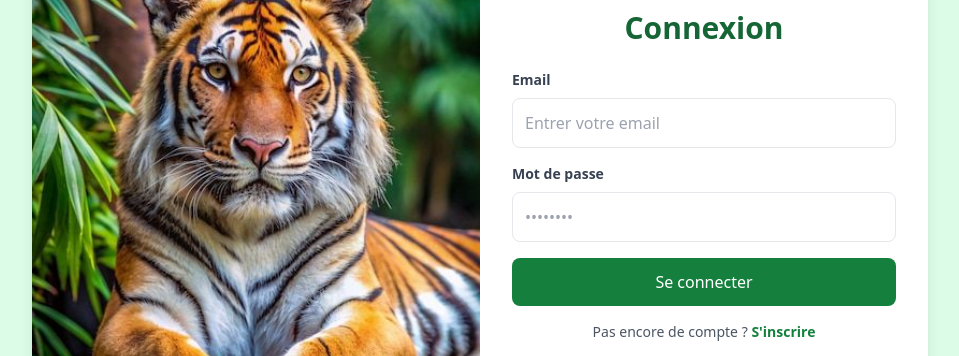
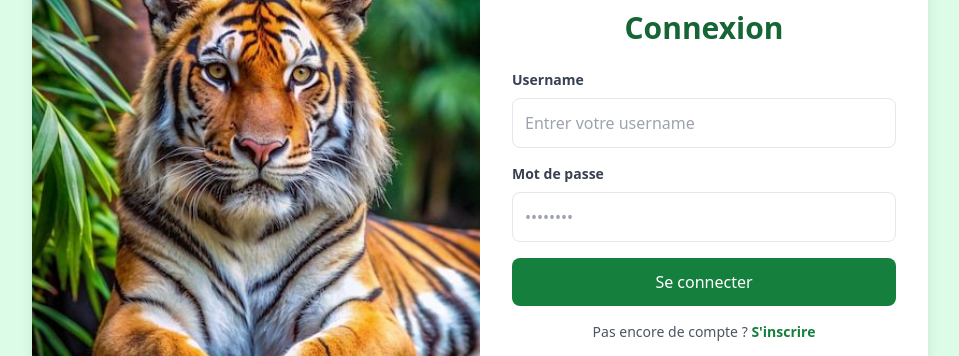
Before and after one commit to jeromegsa/Zoo_project, a React (Vite) app in the folder zoo_front/: page / in a window 1280 px wide. Shown: the part 224-580 px from the top of the page, without its empty margins (160-1119 px from the left). Built offline with nearby package versions, Linux system fonts and the light colour scheme; no server answers.

Commit message:
connection depuis le frontend reçu

```diff
--- a/zoo_front/src/App.jsx
+++ b/zoo_front/src/App.jsx
@@ -2,23 +2,7 @@ import { useEffect, useState } from "react";
 import api from "./api/axios";
 import LoginPage from "./pages/login";
 function App() {
-  const [users, setUsers] = useState([]);
 
-  useEffect(() => {
-    const token = localStorage.getItem("token"); // Récupérer le token stocké
-
-    api.get("/users/", {
-      headers: {
-        Authorization: `Bearer ${token}`,
-      },
-    })
-      .then((response) => {
-        setUsers(response.data);
-      })
-      .catch((error) => {
-        console.error("Erreur lors de la récupération des utilisateurs:", error);
-      });
-  }, []);
 
   return (
     <div>
--- /dev/null
+++ b/zoo_front/src/api/auth.js
@@ -0,0 +1,30 @@
+import api from "./axios"
+
+const API_URL=  import.meta.env.VITE_API_URL || "http://127.0.0.1:8000"
+
+export const login = async (username, password) => {
+    try {
+      const formData = new URLSearchParams();
+      formData.append("username", username);
+      formData.append("password", password);
+
+      const response = await api.post(API_URL+"/login", formData, {
+        headers: {
+          "Content-Type": "application/x-www-form-urlencoded",
+        },
+      });
+
+      if (response.data.access_token) {
+        console.log(response.data.access_token);
+
+        return { success: true, token: response.data.access_token };
+      } else {
+        return { success: false, message: "Token non reçu" };
+      }
+    } catch (error) {
+      return {
+        success: false,
+        message: error.response?.data?.message || "Erreur de connexion",
+      };
+    }
+  };
--- a/zoo_front/src/pages/login.jsx
+++ b/zoo_front/src/pages/login.jsx
@@ -1,12 +1,36 @@
-import React from "react";
+import React, { useState } from "react";
 import tigreImage from "../assets/login_tigre.jpg";
+import { login } from "../api/auth"; // Assurez-vous que cette fonction est bien définie dans auth.js
 
 const LoginPage = () => {
+  const [username, setUsername] = useState(""); // Stocke le username
+  const [password, setPassword] = useState(""); // Stocke le password
+  const [error, setError] = useState(""); // Gère les erreurs
+
+  const handleLogin = async (e) => {
+    e.preventDefault(); // Empêche le rechargement de la page
+
+    if (!username || !password) {
+      setError("Veuillez remplir tous les champs.");
+      return;
+    }
+
+    const result = await login(username, password);
+
+    if (result.success) {
+      localStorage.setItem("token", result.token);
+      alert("Connexion réussie !");
+      window.location.href = "/dashboard"; // Redirection
+    } else {
+      setError(result.message);
+    }
+  };
+
   return (
     <div className="flex min-h-screen items-center justify-center bg-green-100 px-4">
       {/* Carte principale */}
       <div className="w-full max-w-4xl flex flex-col md:flex-row bg-white shadow-lg rounded-2xl overflow-hidden h-auto md:h-[600px]">
-        {/* Image à gauche sur grand écran */}
+        {/* Image à gauche */}
         <div
           className="md:w-1/2 h-full bg-cover bg-center"
           style={{ backgroundImage: `url(${tigreImage})` }}
@@ -14,26 +38,28 @@ const LoginPage = () => {
 
         {/* Formulaire */}
         <div className="w-full md:w-1/2 p-8 flex flex-col justify-center relative">
-          {/* Image en fond sur mobile */}
           <div
             className="absolute inset-0 bg-cover bg-center md:hidden opacity-20"
             style={{ backgroundImage: `url(${tigreImage})` }}
           ></div>
 
-          {/* Contenu du formulaire */}
           <h2 className="text-3xl font-bold text-green-800 text-center mb-6 relative z-10">
             Connexion
           </h2>
 
-          <form className="relative z-10">
+          {error && <p className="text-red-500 text-center mb-4">{error}</p>}
+
+          <form onSubmit={handleLogin} className="relative z-10">
             <div className="mb-4">
               <label className="block text-gray-700 text-sm font-bold mb-2">
-                Email
+                Username
               </label>
               <input
-                type="email"
+                type="text"
+                value={username}
+                onChange={(e) => setUsername(e.target.value)}
                 className="w-full p-3 border rounded-lg focus:outline-none focus:ring-2 focus:ring-green-600"
-                placeholder="Entrer votre email"
+                placeholder="Entrer votre username"
               />
             </div>
 
@@ -43,6 +69,8 @@ const LoginPage = () => {
               </label>
               <input
                 type="password"
+                value={password}
+                onChange={(e) => setPassword(e.target.value)}
                 className="w-full p-3 border rounded-lg focus:outline-none focus:ring-2 focus:ring-green-600"
                 placeholder="••••••••"
               />
```
